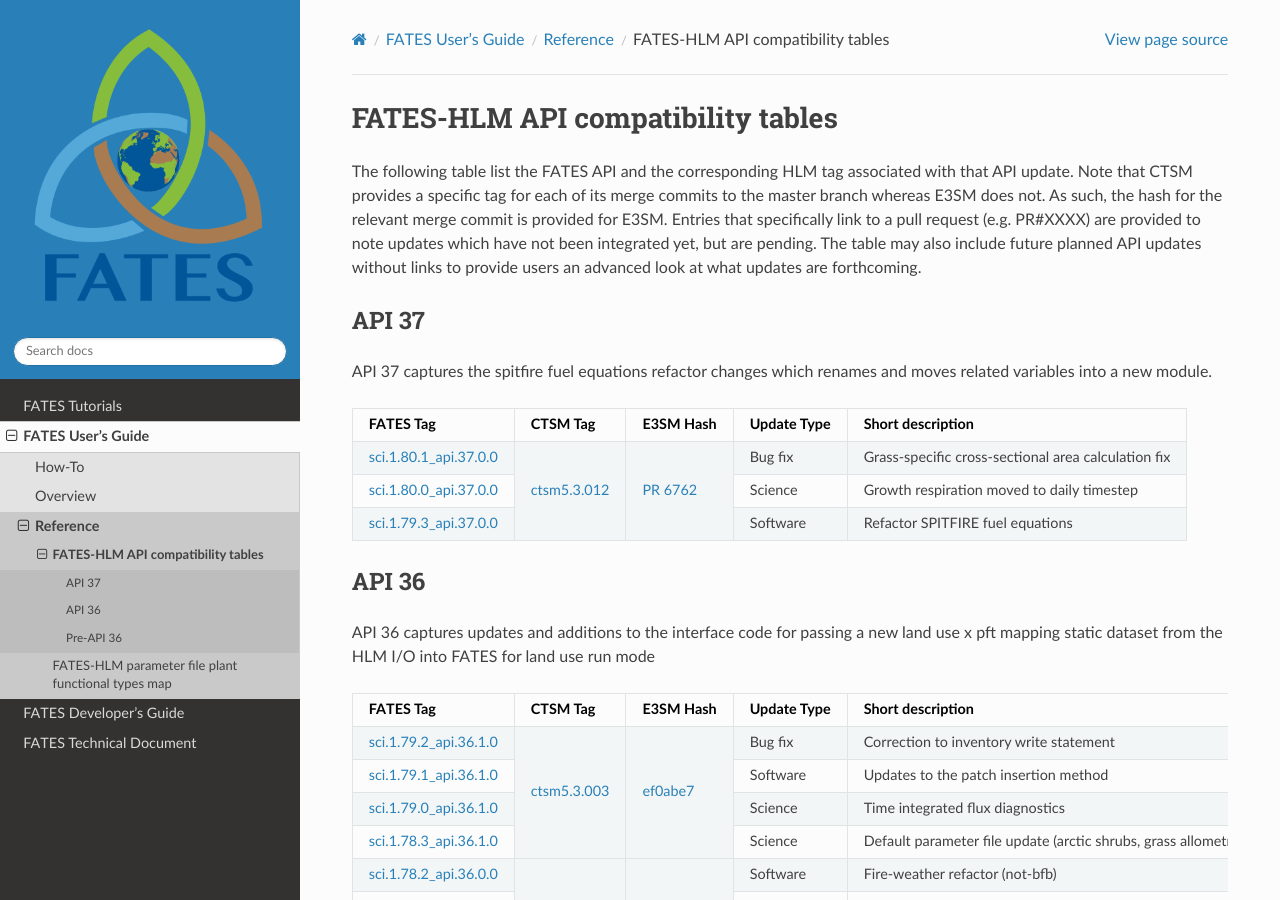
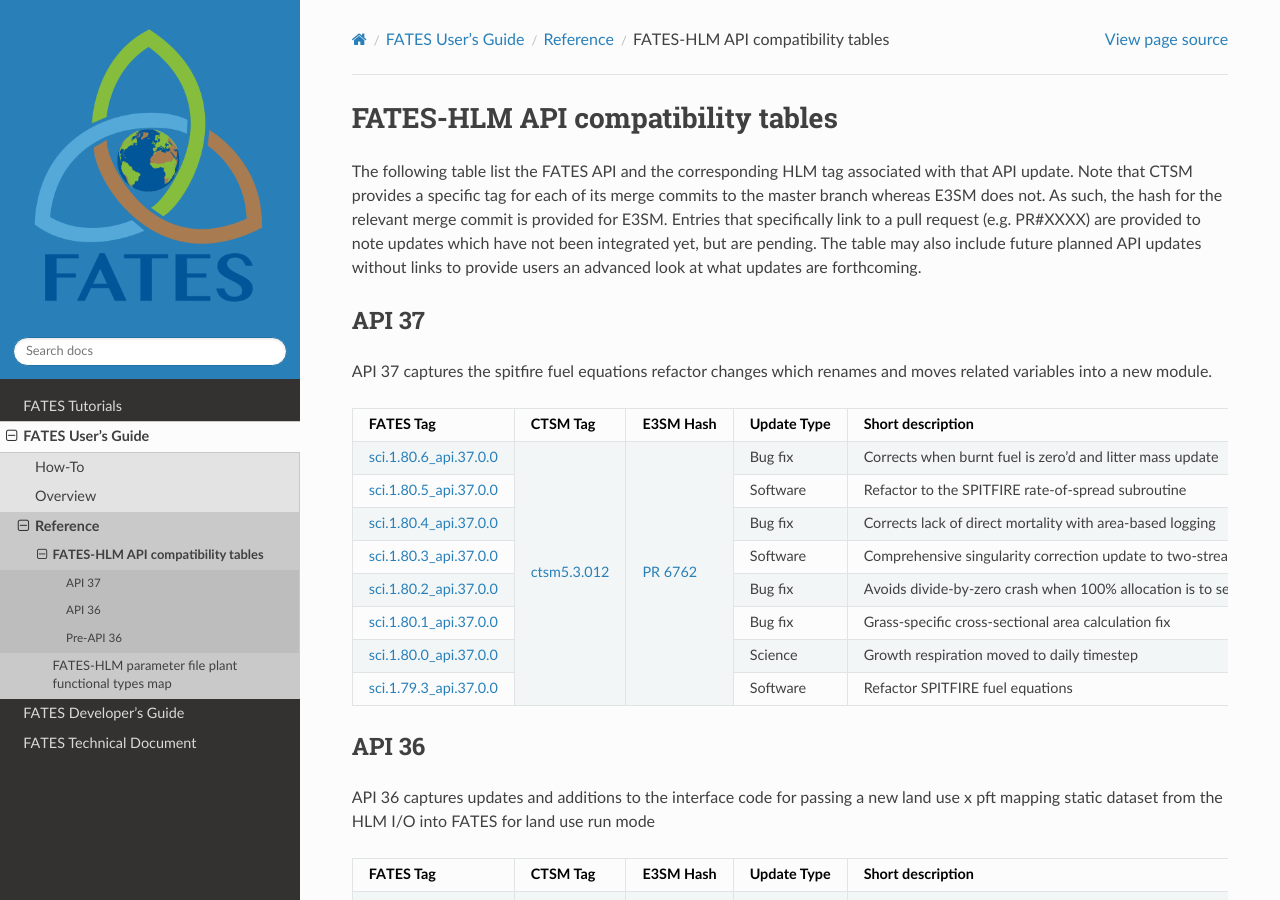
Before and after one commit to NGEET/fates-users-guide, a Sphinx documentation site: the page built from docs/source/user/release-tags-compat-table.rst, in a window 1280 px wide and 900 px high. Built offline with Sphinx 7.4.7 and the Read the Docs theme 3.1.0, drawn with Linux system fonts in a browser that asks for light colours.

Commit message:
add latest tags in API37

```diff
--- a/docs/source/user/release-tags-compat-table.rst
+++ b/docs/source/user/release-tags-compat-table.rst
@@ -11,6 +11,16 @@ API 37 captures the spitfire fuel equations refactor changes which renames and m
 +--------------------------+----------------+------------+-------------+----------------------------------------------------------------+
 | FATES Tag                | CTSM Tag       | E3SM Hash  | Update Type | Short description                                              |
 +==========================+================+============+=============+================================================================+
+| `sci.1.80.6_api.37.0.0`_ |                |            | Bug fix     | Corrects when burnt fuel is zero'd and litter mass update      |
++--------------------------+                +            +-------------+----------------------------------------------------------------+
+| `sci.1.80.5_api.37.0.0`_ |                |            | Software    | Refactor to the SPITFIRE rate-of-spread subroutine             |
++--------------------------+                +            +-------------+----------------------------------------------------------------+
+| `sci.1.80.4_api.37.0.0`_ |                |            | Bug fix     | Corrects lack of direct mortality with area-based logging      |
++--------------------------+                +            +-------------+----------------------------------------------------------------+
+| `sci.1.80.3_api.37.0.0`_ |                |            | Software    | Comprehensive singularity correction update to two-stream      |
++--------------------------+                +            +-------------+----------------------------------------------------------------+
+| `sci.1.80.2_api.37.0.0`_ |                |            | Bug fix     | Avoids divide-by-zero crash when 100% allocation is to seeds   |
++--------------------------+                +            +-------------+----------------------------------------------------------------+
 | `sci.1.80.1_api.37.0.0`_ |                |            | Bug fix     | Grass-specific cross-sectional area calculation fix            |
 +--------------------------+                +            +-------------+----------------------------------------------------------------+
 | `sci.1.80.0_api.37.0.0`_ |                |            | Science     | Growth respiration moved to daily timestep                     |
@@ -55,6 +65,11 @@ For compatibility with API 35 and earlier, please see :doc:`/user/Table-of-FATES
 
 .. [#] Users wanting to run non-land use run modes should avoid this tag due `issue #1221`_.  The next fates tag addresses this issue.
 
+.. _sci.1.80.6_api.37.0.0: https://github.com/NGEET/fates/releases/tag/sci.1.80.6_api.37.0.0
+.. _sci.1.80.5_api.37.0.0: https://github.com/NGEET/fates/releases/tag/sci.1.80.5_api.37.0.0
+.. _sci.1.80.4_api.37.0.0: https://github.com/NGEET/fates/releases/tag/sci.1.80.4_api.37.0.0
+.. _sci.1.80.3_api.37.0.0: https://github.com/NGEET/fates/releases/tag/sci.1.80.3_api.37.0.0
+.. _sci.1.80.2_api.37.0.0: https://github.com/NGEET/fates/releases/tag/sci.1.80.2_api.37.0.0
 .. _sci.1.80.1_api.37.0.0: https://github.com/NGEET/fates/releases/tag/sci.1.80.1_api.37.0.0
 .. _sci.1.80.0_api.37.0.0: https://github.com/NGEET/fates/releases/tag/sci.1.80.0_api.37.0.0
 .. _sci.1.79.3_api.37.0.0: https://github.com/NGEET/fates/releases/tag/sci.1.79.3_api.37.0.0
```
